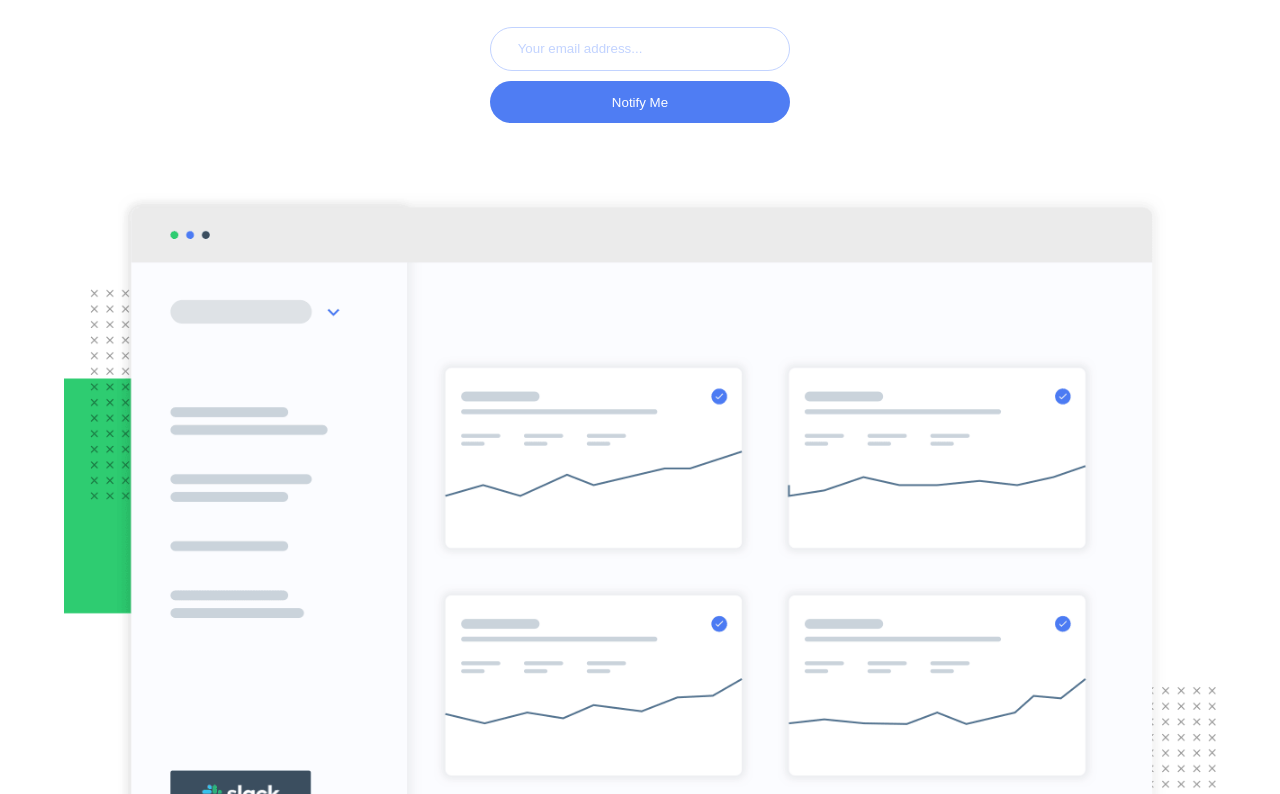
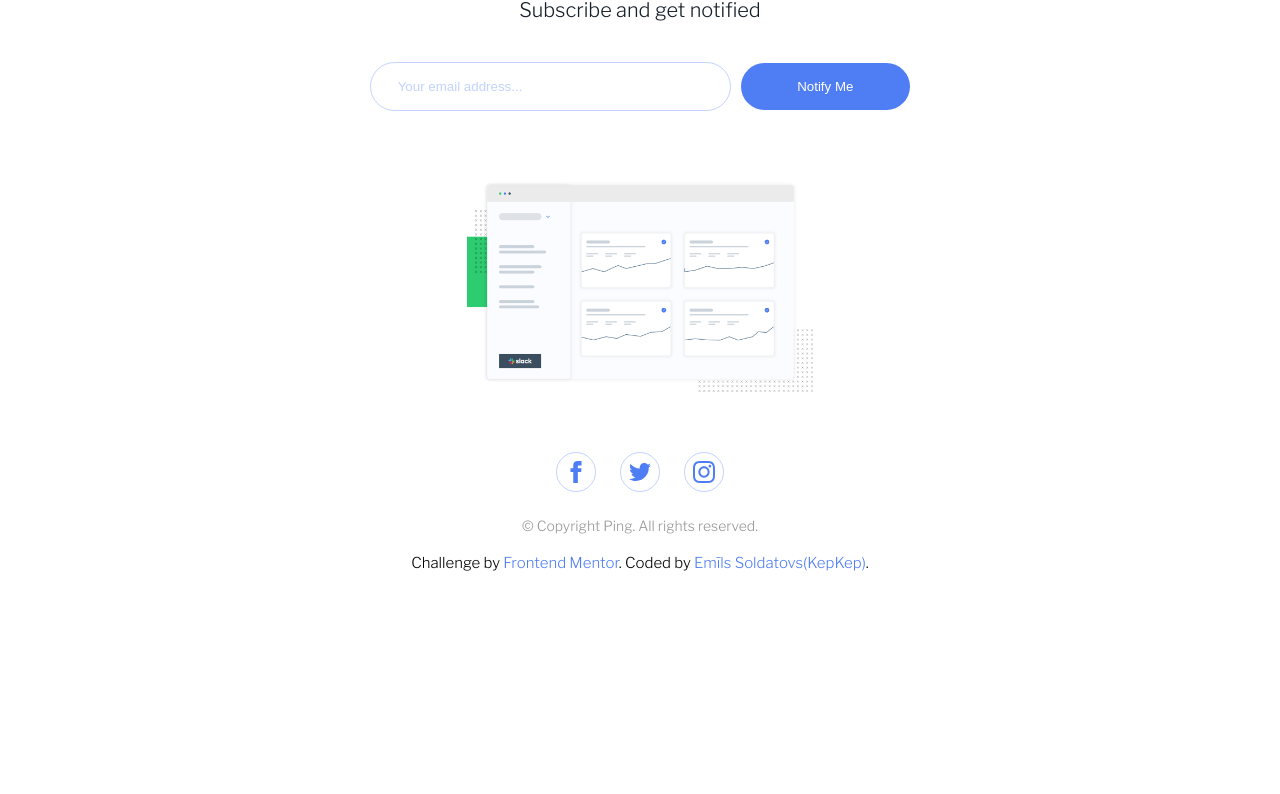
Before and after one commit to KepKepgithub/ping-coming-soon-page, a plain HTML site: page index.html in a window 1280 px wide. Shown: the part 177-971 px from the top of the page. After the commit the page ends 800 px from the top, so only its background shows below. Drawn offline with nearby package versions, Linux system fonts and the light colour scheme.

Commit message:
desktop CSS part done

```diff
--- a/CSS/_global.scss
+++ b/CSS/_global.scss
@@ -24,7 +24,7 @@
 
     .content_wrap{
         max-width: 1920px;
-        width: 90%;
+        width: 60%;
     }
 
 }
--- a/CSS/_header.scss
+++ b/CSS/_header.scss
@@ -2,6 +2,7 @@
 @media only screen and (min-width:300px){
     .header{
         text-align: center;
+        margin-bottom: 2em;
         &__heading{
             color: $gray;
             font-size: 1.25em;
@@ -15,7 +16,18 @@
         &__paragraph{
             color: $dark_blue;
             font-size: .75em;
-            margin-bottom: 2em;
         }
     }
 }
+
+//desktop
+@media only screen and (min-width:1024px){
+    .header{
+        &__heading{
+            font-size: 2em;
+        }
+        &__paragraph{
+            font-size: 1em;
+        }
+    }
+}
--- a/CSS/_illustration.scss
+++ b/CSS/_illustration.scss
@@ -4,3 +4,11 @@
         margin-bottom: 6rem;
     }
 }
+
+//desktop
+@media only screen and (min-width:1024px){
+    .illustration{
+        width: 45%;
+        margin-bottom: 3rem;
+    }
+}
--- a/CSS/_logo.scss
+++ b/CSS/_logo.scss
@@ -8,5 +8,8 @@
 }
 // Desktop
 @media only screen and(min-width:1024px){
+    .logo{
+        width: 4rem;
+    }
 
 }
--- a/CSS/_notification.scss
+++ b/CSS/_notification.scss
@@ -36,3 +36,22 @@
         }
     }
 }
+//desktop
+@media only screen and (min-width:1024px){
+    .notify{
+        flex-direction: row;
+        justify-content: center;
+        align-items: center;
+        width: 27rem;
+        &__input{
+            padding: 1.2em 0 1.2em 2em;
+            width: 68%;
+            margin: 0;
+            margin-right: .5rem;
+        }
+        &__button{
+            padding: 1.2em 0 1.2em 0;
+            width: 32%;
+        }
+    }
+}
```
Also changed, not shown: CSS/main.css, 1 other file.
